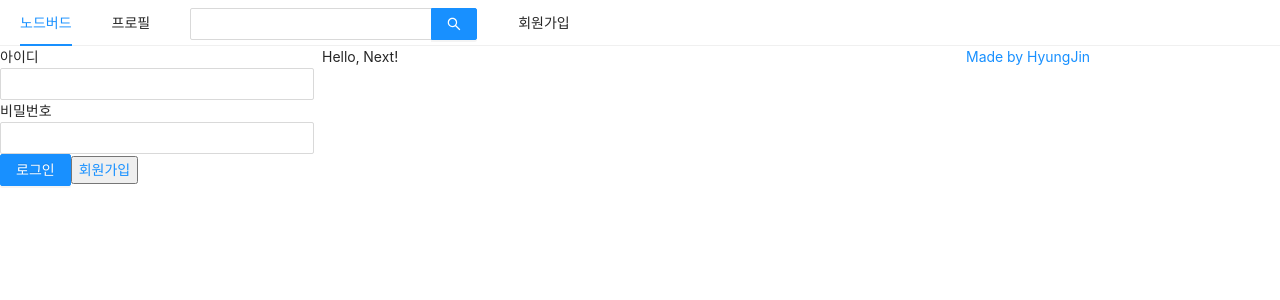
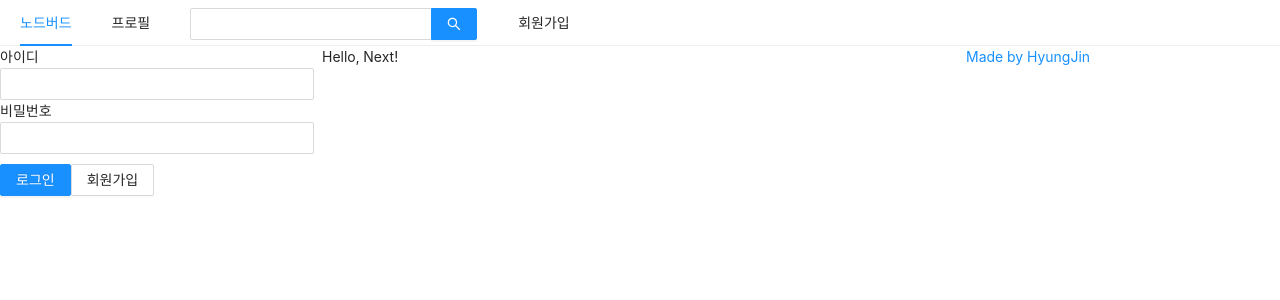
Before and after one commit to HJ97Kim/React-NodeBird, a Next.js app in the folder prepare/front/: page / in a window 1280 px wide. Shown: the top 300 px of the page. Built offline with nearby package versions, Linux system fonts and the light colour scheme.

Commit message:
리렌더링 수정

```diff
--- a/prepare/front/components/AppLayout.js
+++ b/prepare/front/components/AppLayout.js
@@ -4,9 +4,14 @@
 import PropTypes from 'prop-types';
 import Link from 'next/link';
 import { Menu, Input, Row, Col } from 'antd';
+import styled from 'styled-components';
 
 import UserProfile from '../components/UserProfile';
 import LoginForm from '../components/LoginForm';
+
+const SearchInput = styled(Input.Search)`
+  vertical-align: middle;
+`;
 
 const AppLayout = ({ children }) => {
   const [isLoggedIn, setIsLoggedIn] = useState(false);
@@ -21,7 +26,7 @@
           <Link href="/profile"><a>프로필</a></Link>
         </Menu.Item>
         <Menu.Item>
-          <Input.Search enterButton style={{ verticalAlign: 'middle' }} />
+          <SearchInput enterButton />
         </Menu.Item>
         <Menu.Item>
           <Link href="/signup"><a>회원가입</a></Link>
--- a/prepare/front/components/LoginForm.js
+++ b/prepare/front/components/LoginForm.js
@@ -1,6 +1,11 @@
 import React, { useCallback, useState } from 'react';
 import { Form, Input, Button } from 'antd';
 import Link from 'next/link';
+import styled from 'styled-components';
+
+const ButtonWrapper = styled.div`
+  margin-top: 10px;
+`
 
 const LoginForm = () => {
   const [id, setId] = useState('');
@@ -32,10 +37,10 @@
           required
         />
       </div>
-      <div>
+      <ButtonWrapper>
         <Button type="primary" htmlType="submit" loading={false}>로그인</Button>
-        <Link href="/signup"><a><button>회원가입</button></a></Link>
-      </div>
+        <Link href="/signup"><a><Button>회원가입</Button></a></Link>
+      </ButtonWrapper>
     </Form>
   );
 }
```
